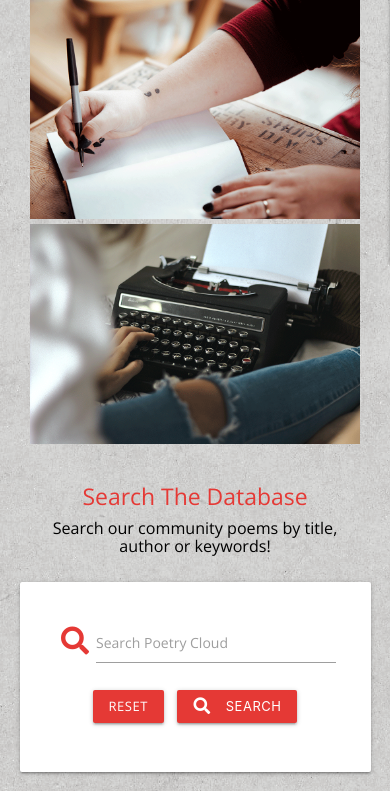
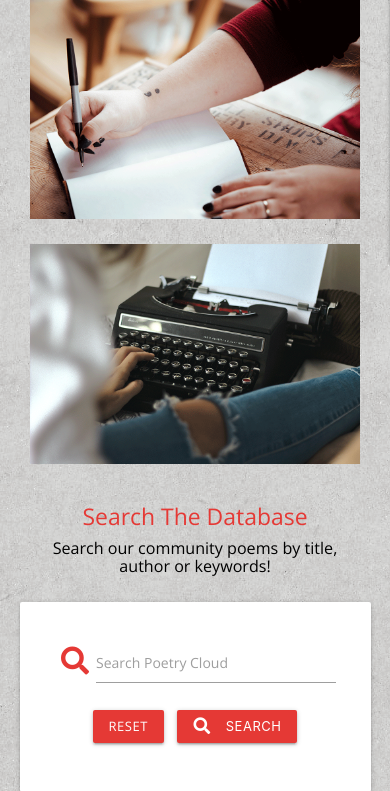
Before and after one commit to Code-Institute-Submissions/poetry_cloud, a Flask app: page / in a window 390 px wide. Shown: the part 642-1433 px from the top of the page. Run offline with Flask 2, Linux system fonts and the light colour scheme; data that the repository does not hold is empty; some libraries are stand-ins or nearby versions; some web fonts are replaced.

Commit message:
Added media query to space images on home page on smaller screens

```diff
--- a/static/css/style.css
+++ b/static/css/style.css
@@ -84,3 +84,11 @@ a.white-text.footer-link:hover {
 i.fab {
     padding: 10px;
 }
+
+/* ------ Media queries ---- */
+
+@media only screen and (max-width: 600px) {
+  img.responsive-img.typew {
+    margin-top: 20px;
+  }
+}
--- a/templates/add_poem.html
+++ b/templates/add_poem.html
@@ -47,7 +47,7 @@
         </div>
         <!-- submit button -->
         <div class="row center-align">
-            <button class="btn waves-effect red darken-1" type="submit">Add Poem
+            <button class="btn-small waves-effect red darken-1" type="submit">Add Poem
              <i class="fas fa-plus-circle right"></i>
             </button>
         </div>
--- a/templates/poems.html
+++ b/templates/poems.html
@@ -21,7 +21,7 @@
             <img class="responsive-img" src="static/images/writer.png">
         </div>
         <div class="col s12 m6">
-            <img class="responsive-img" src="static/images/typew.png">
+            <img class="responsive-img typew" src="static/images/typew.png">
         </div>
     </div>
     <div class="row">
```
